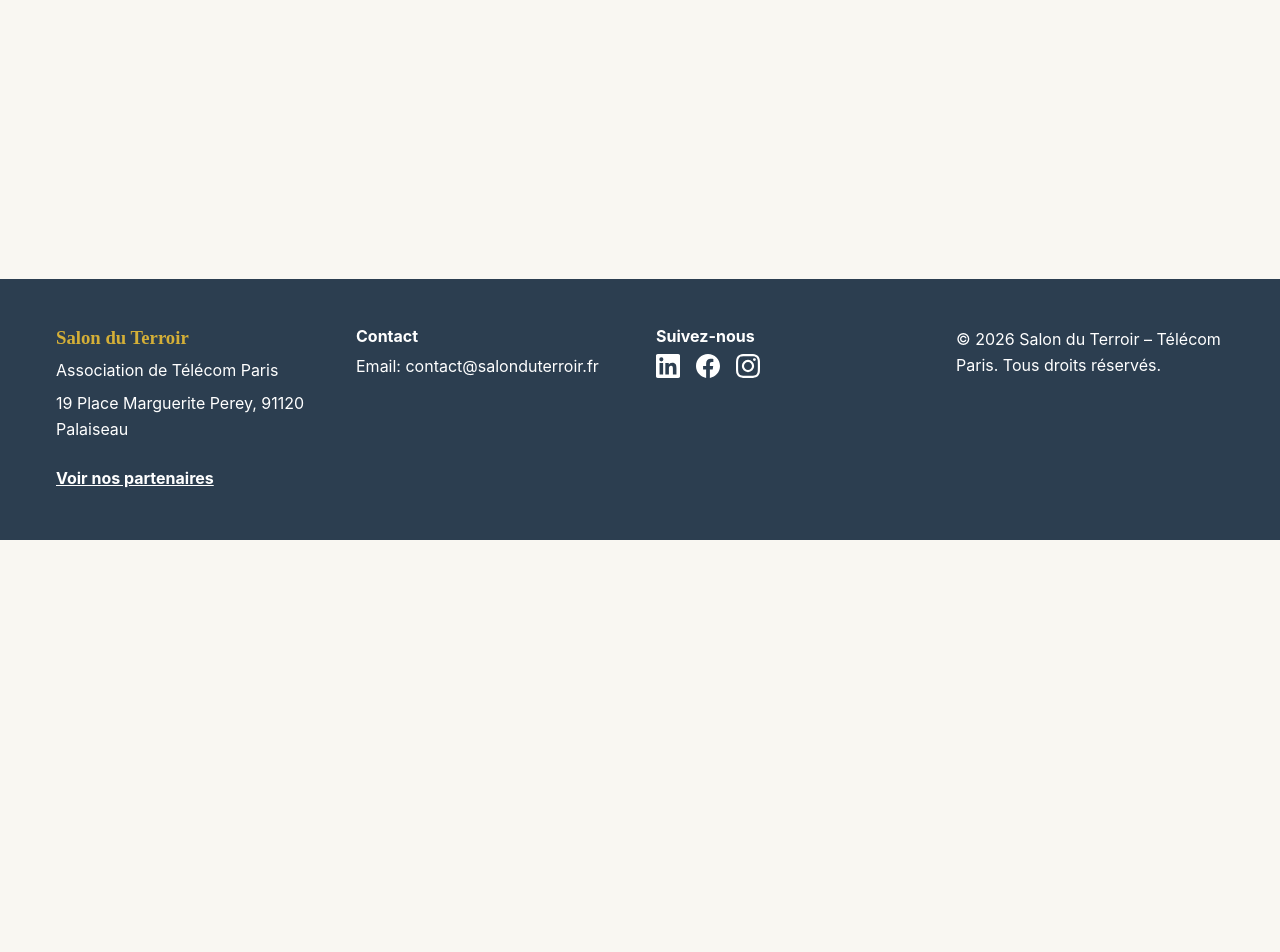
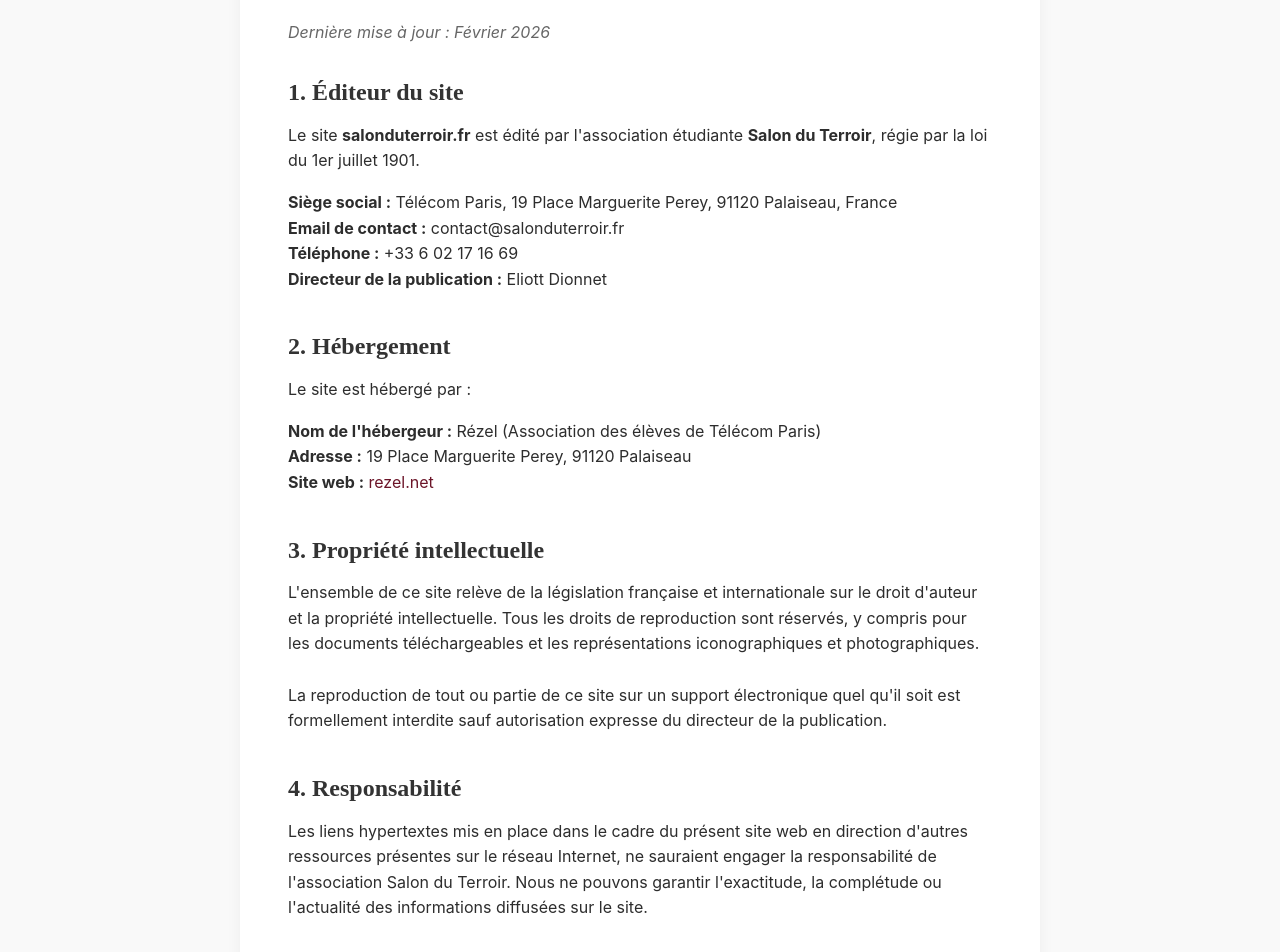
Before and after one commit to noac12/salonduterroir_new, a React (Vite) app: page /mentions-legales in a window 1280 px wide. Shown: the part 260-1212 px from the top of the page. Before the commit the page ends 800 px from the top, so only its background shows below. Built offline with nearby package versions, Linux system fonts and the light colour scheme.

Commit message:
feat: Implement legal notices page, update exhibitor details, and add a new service activity.

```diff
--- a/src/App.jsx
+++ b/src/App.jsx
@@ -6,6 +6,7 @@
 import Exhibitors from './pages/Exhibitors';
 import Services from './pages/Services';
 import Partners from './pages/Partners';
+import MentionsLegales from './pages/MentionsLegales';
 
 // Scroll to top on route change
 const ScrollToTop = () => {
@@ -27,6 +28,7 @@
           <Route path="/exhibitors" element={<Exhibitors />} />
           <Route path="/services" element={<Services />} />
           <Route path="/partenaires" element={<Partners />} />
+          <Route path="/mentions-legales" element={<MentionsLegales />} />
         </Routes>
         <Footer />
       </div>
--- a/src/components/Footer.jsx
+++ b/src/components/Footer.jsx
@@ -31,8 +31,11 @@
                         </a>
                     </div>
                 </div>
-                <div className="footer-column">
+                <div className="footer-column" style={{ display: 'flex', flexDirection: 'column', gap: '0.5rem' }}>
                     <p>&copy; 2026 Salon du Terroir – Télécom Paris. Tous droits réservés.</p>
+                    <p>
+                        <Link to="/mentions-legales" style={{ color: 'inherit', textDecoration: 'underline', fontSize: '0.9rem', opacity: 0.8 }}>Mentions Légales</Link>
+                    </p>
                 </div>
             </div>
         </footer>
--- a/src/components/Header.jsx
+++ b/src/components/Header.jsx
@@ -52,7 +52,7 @@
                 className={({ isActive }) => isActive ? "nav-link active" : "nav-link"}
                 onClick={closeMenu}
               >
-                Nos Services
+                Services & Activités
               </NavLink>
             </li>
             <li><a href="/#access" className="nav-link" onClick={closeMenu}>Infos Pratiques</a></li>
--- a/src/data/exhibitors.js
+++ b/src/data/exhibitors.js
@@ -53,7 +53,7 @@
         "category": "Épicerie fine",
         "region": "Yvelines",
         "description": "Sélection de produits d'épicerie fine, épices et saveurs du monde.",
-        "website": "",
+        "website": "https://www.facebook.com/p/ZOE-Biomad-100050417334635/",
         "logo": null
     },
     {
@@ -105,7 +105,7 @@
         "id": 10,
         "name": "Bois de corail",
         "category": "Spiritueux",
-        "region": "",
+        "region": "Seine-et-Marne",
         "description": "Créateur de rhums arrangés",
         "website": "https://www.boisdecorail.fr/",
         "logo": null
@@ -116,7 +116,7 @@
         "category": "Épicerie fine",
         "region": "Essonne",
         "description": "Sélection raffinée de produits d'épicerie fine et condiments du monde.",
-        "website": "",
+        "website": "https://www.instagram.com/mesdelices.91/",
         "logo": null
     },
     {
@@ -196,7 +196,7 @@
         "id": 20,
         "name": "Maison Romy",
         "category": "Autres produits",
-        "region": "",
+        "region": "Seine-et-Marne",
         "description": "Pâtisseries fines, confiseries et produits d’épicerie fine artisanaux, ",
         "website": "https://maisonromy.com/",
         "logo": null
@@ -206,7 +206,7 @@
         "name": "Domaine du Trait Vert",
         "category": "Vin",
         "region": "Muscadet",
-        "description": "Producteur de Muscadet",
+        "description": "Le Domaine du Trait Vert cultive le Muscadet en biodynamie avec un profond respect du vivant. Sa philosophie privilégie la traction animale et les interventions naturelles pour exprimer la pureté du terroir.",
         "website": "https://www.domainedutraitvert.com/",
         "logo": null
     },
--- /dev/null
+++ b/src/pages/MentionsLegales.jsx
@@ -0,0 +1,57 @@
+import React, { useEffect } from 'react';
+
+const MentionsLegales = () => {
+    useEffect(() => {
+        document.title = 'Mentions Légales | Salon du Terroir 2026 – Télécom Paris';
+    }, []);
+
+    return (
+        <main className="mentions-legales-page" style={{ backgroundColor: '#f9f9f9', padding: '4rem 0', minHeight: '80vh' }}>
+            <div className="container" style={{ maxWidth: '800px', backgroundColor: '#fff', padding: '3rem', borderRadius: '12px', boxShadow: '0 4px 15px rgba(0,0,0,0.05)' }}>
+                <h1 style={{ marginBottom: '2.5rem', borderBottom: '2px solid #6b1428', paddingBottom: '1rem', color: '#6b1428' }}>Mentions Légales</h1>
+
+                <p style={{ fontStyle: 'italic', marginBottom: '2rem', color: '#666' }}>Dernière mise à jour : Février 2026</p>
+
+                <section style={{ marginBottom: '2.5rem' }}>
+                    <h2 style={{ fontSize: '1.5rem', marginBottom: '1rem', color: '#333' }}>1. Éditeur du site</h2>
+                    <p>Le site <strong>salonduterroir.fr</strong> est édité par l'association étudiante <strong>Salon du Terroir</strong>, régie par la loi du 1er juillet 1901.</p>
+                    <ul style={{ listStyleType: 'none', padding: 0, marginTop: '1rem', lineHeight: '1.6' }}>
+                        <li><strong>Siège social :</strong> Télécom Paris, 19 Place Marguerite Perey, 91120 Palaiseau, France</li>
+                        <li><strong>Email de contact :</strong> contact@salonduterroir.fr</li>
+                        <li><strong>Téléphone :</strong> +33 6 02 17 16 69  </li>
+                        <li><strong>Directeur de la publication :</strong> Eliott Dionnet</li>
+                    </ul>
+                </section>
+
+                <section style={{ marginBottom: '2.5rem' }}>
+                    <h2 style={{ fontSize: '1.5rem', marginBottom: '1rem', color: '#333' }}>2. Hébergement</h2>
+                    <p>Le site est hébergé par :</p>
+                    <ul style={{ listStyleType: 'none', padding: 0, marginTop: '1rem', lineHeight: '1.6' }}>
+                        <li><strong>Nom de l'hébergeur :</strong> Rézel (Association des élèves de Télécom Paris)</li>
+                        <li><strong>Adresse :</strong> 19 Place Marguerite Perey, 91120 Palaiseau</li>
+                        <li><strong>Site web :</strong> <a href="https://rezel.net" target="_blank" rel="noopener noreferrer" style={{ color: '#6b1428' }}>rezel.net</a></li>
+                    </ul>
+                </section>
+
+                <section style={{ marginBottom: '2.5rem' }}>
+                    <h2 style={{ fontSize: '1.5rem', marginBottom: '1rem', color: '#333' }}>3. Propriété intellectuelle</h2>
+                    <p style={{ lineHeight: '1.6' }}>
+                        L'ensemble de ce site relève de la législation française et internationale sur le droit d'auteur et la propriété intellectuelle. Tous les droits de reproduction sont réservés, y compris pour les documents téléchargeables et les représentations iconographiques et photographiques.
+                        <br /><br />
+                        La reproduction de tout ou partie de ce site sur un support électronique quel qu'il soit est formellement interdite sauf autorisation expresse du directeur de la publication.
+                    </p>
+                </section>
+
+                <section style={{ marginBottom: '2.5rem' }}>
+                    <h2 style={{ fontSize: '1.5rem', marginBottom: '1rem', color: '#333' }}>4. Responsabilité</h2>
+                    <p style={{ lineHeight: '1.6' }}>
+                        Les liens hypertextes mis en place dans le cadre du présent site web en direction d'autres ressources présentes sur le réseau Internet, ne sauraient engager la responsabilité de l'association Salon du Terroir.
+                        Nous ne pouvons garantir l'exactitude, la complétude ou l'actualité des informations diffusées sur le site.
+                    </p>
+                </section>
+            </div>
+        </main>
+    );
+};
+
+export default MentionsLegales;
--- a/src/pages/Services.jsx
+++ b/src/pages/Services.jsx
@@ -23,6 +23,13 @@
         title: 'Atelier des senteurs',
         paragraphs: [
             'Essayez de deviner ce qui se cache dans ces verres !'
+        ]
+    },
+    {
+        id: 'cheerleading-show',
+        title: 'Spectacle de cheerleading',
+        paragraphs: [
+            'L\'équipe de cheerleading de Télécom Paris, championne du GOST 2026, vous prépare un show à ne pas rater !'
         ]
     }
 ];
```
